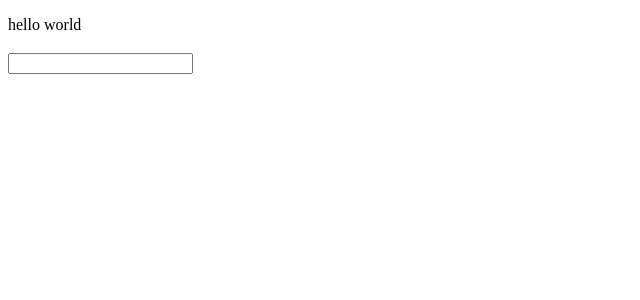
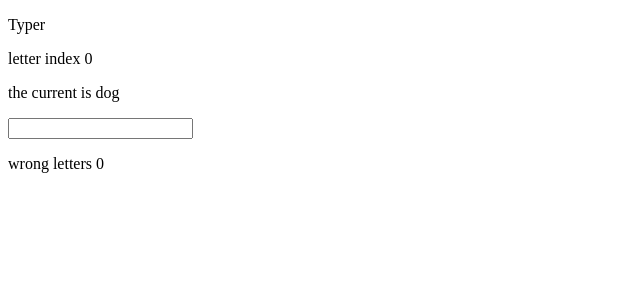
Before and after one commit to emptyelephants/typer, a Next.js app: page / in a window 1280 px wide. Shown: the top 300 px of the page, without its empty margins (0-640 px from the left). Built offline with nearby package versions, Linux system fonts and the light colour scheme.

Commit message:
flags words as right and wrong, detects ammount of times wrong letters were pressed

```diff
--- a/components/inputBar.js
+++ b/components/inputBar.js
@@ -1,16 +1,76 @@
 import React, { useState } from 'react';
 
-const checkSpace = letter => (letter[letter.length - 1] === ' ' ? '' : letter);
+// e.target.value,
+// incrementWordIndex,
+// currentWord,
+// setCorrect,
+// handleLetterAccuracy,
 
-const InputBar = () => {
-  const [word, setWord] = useState();
+const checkSpace = (
+  userWord,
+  incrementWordIndex,
+  currentWord,
+  setCorrect,
+  handleLetterAccuracy,
+) => {
+  const letterIndex = userWord.legth - 1;
+
+  // ignore on empty word
+  if (userWord[0] === ' ') {
+    return '';
+  }
+  // handle next word, check for correctness
+  if (userWord[letterIndex] === ' ') {
+    incrementWordIndex();
+    setCorrect(userWord.slice(0, letterIndex) === currentWord);
+    return '';
+  }
+  // if the letter was correect
+  if (userWord[letterIndex] === currentWord[letterIndex]) {
+    return userWord;
+  }
+  // if the letter was wrong
+  if (userWord[letterIndex] !== currentWord[letterIndex]) {
+    handleLetterAccuracy();
+    return userWord;
+  }
+  return userWord;
+};
+
+const InputBar = (props) => {
+  const {
+    currentWord,
+    incrementWordIndex,
+    handleLetterAccuracy,
+    wasCorrect,
+    setCorrect,
+  } = props;
+  const [userWord, setUserWord] = useState('');
+
+  const letterIndex = userWord.length;
   return (
     <>
-      <h3>{ word }</h3>
+      <p>
+        letter index
+        {` ${letterIndex}`}
+      </p>
+      <p>
+        the current is
+        {` ${currentWord}`}
+      </p>
       <input
-        onChange={e => setWord(checkSpace(e.target.value))}
-        value={word}
+        onChange={e => setUserWord(checkSpace(
+          e.target.value,
+          incrementWordIndex,
+          currentWord,
+          setCorrect,
+          handleLetterAccuracy,
+        ))}
+        value={userWord}
       />
+      <p>
+        {wasCorrect && 'correct'}
+      </p>
     </>
   );
 };
--- /dev/null
+++ b/next.config.js
@@ -0,0 +1,14 @@
+const dotEnvResult = require('dotenv').config();
+
+const prod = process.env.NODE_ENV === 'production';
+
+if (dotEnvResult.error) {
+  throw dotEnvResult.error;
+}
+
+module.exports = {
+  env: {
+    TEST: process.env.TEST,
+    BACKEND_URL: prod ? 'https://api.example.com' : 'https://localhost:8080',
+  },
+};
--- a/package.json
+++ b/package.json
@@ -5,13 +5,14 @@
   "main": "index.js",
   "scripts": {
     "test": "echo \"Error: no test specified\" && exit 1",
-    "dev": "next",
+    "dev": "next ",
     "build": "next build",
     "start": "next start"
   },
   "author": "",
   "license": "ISC",
   "dependencies": {
+    "dotenv": "^8.0.0",
     "isomorphic-unfetch": "^3.0.0",
     "next": "^9.0.2",
     "react": "^16.8.6",
--- a/pages/index.js
+++ b/pages/index.js
@@ -1,11 +1,46 @@
-import React from 'react';
+/* eslint-disable func-names */
+import { useState } from 'react';
+// import fetch from 'isomorphic-unfetch';
+
 import InputBar from '../components/inputBar';
 
-const Index = () => (
-  <div>
-    <p>hello world</p>
-    <InputBar />
-  </div>
-);
+
+const Index = () => {
+  // stringfy total words, grab total letters then (total - accuracy)/(total)
+  const [wordIndex, incrementWordIndex] = useState(0);
+  const [wasCorrect, setCorrect] = useState(false);
+  const [wrongLetters, incrementWrongLetters] = useState(0);
+
+  const words = ['dog', 'cat', 'test', 'west'];
+  const currentWord = words[wordIndex];
+
+  return (
+    <div>
+      <p>Typer</p>
+      <InputBar
+        currentWord={currentWord}
+        incrementWordIndex={() => incrementWordIndex(wordIndex + 1)}
+        handleLetterAccuracy={() => incrementWrongLetters(wrongLetters + 1)}
+        wasCorrect={wasCorrect}
+        setCorrect={() => setCorrect(!wasCorrect)}
+      />
+      {<p>that was right</p> && wasCorrect}
+
+      {`wrong letters ${wrongLetters}`}
+    </div>
+  );
+};
+
+
+// Index.getInitialProps = async function () {
+//   const wordsApiKey = process.env.WORDS_API_KEY;
+//   const wordsApiBaseUrl = 'https://random-word-api.herokuapp.com';
+//   const res = await fetch(`${wordsApiBaseUrl}/word?key=${wordsApiKey}&number=${200}`);
+//   const words = await res.json();
+
+//   return {
+//     words,
+//   };
+// };
 
 export default Index;
```
Also changed, not shown: components/wordsDisplay.js (+6 -15 lines), .eslintrc.js, 1 other file (tests, documents, lock files or other folders).
